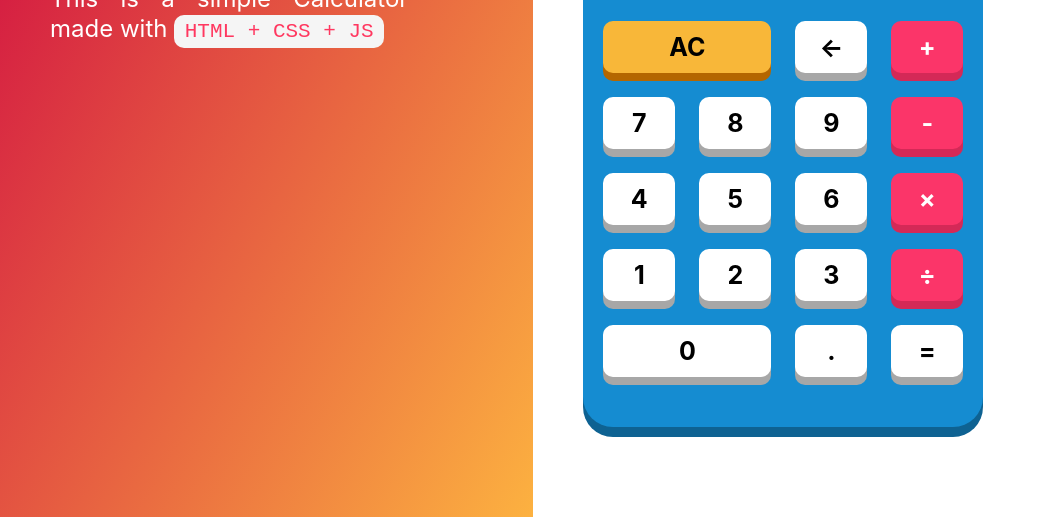
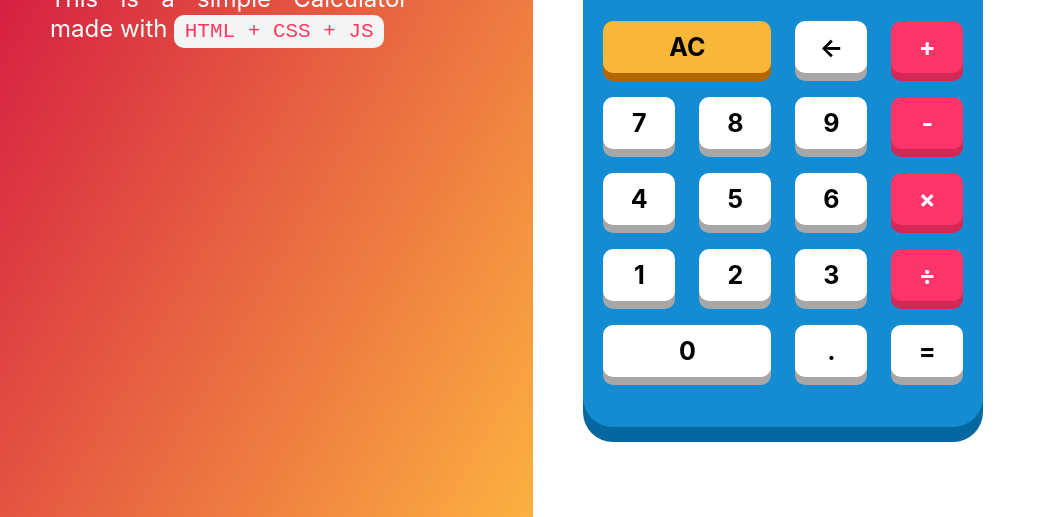
Before and after one commit to alishaaileen/Exercise-2, a plain HTML site: page index.html in a window 1280 px wide. Shown: the part 178-695 px from the top of the page, without its empty margins (0-1046 px from the left). Drawn offline with nearby package versions, Linux system fonts and the light colour scheme.

Commit message:
changed calc shadow

```diff
--- a/style.css
+++ b/style.css
@@ -18,7 +18,7 @@ code{
     border-radius: 30px;
     padding: 50px 20px;
     width: 400px;
-    box-shadow: 0 10px #0e6292;
+    box-shadow: 0 15px #05679f;
 }
 
 /* input box */
```
